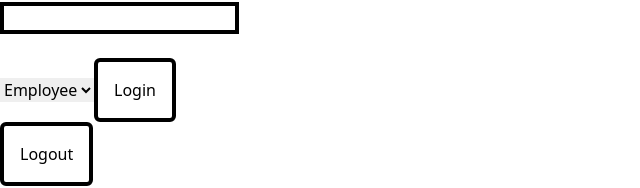
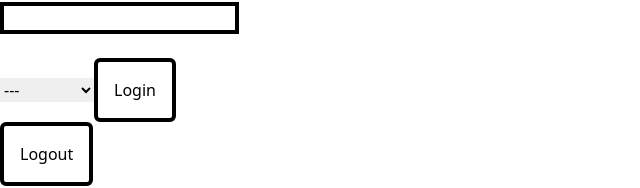
Before and after one commit to Ayush-3012/HireMe, a React (Vite) app in the folder frontend/: page /login in a window 1280 px wide. Shown: the part 126-314 px from the top of the page, without its empty margins (0-640 px from the left). Built offline with nearby package versions, Linux system fonts and the light colour scheme.

Commit message:
fixing route errors

```diff
--- a/frontend/src/auth/LoginPage.jsx
+++ b/frontend/src/auth/LoginPage.jsx
@@ -4,7 +4,7 @@ import { useAuth } from "../context/AuthContext.jsx";
 const LoginPage = () => {
   const [email, setEmail] = useState("");
   const [password, setPassword] = useState("");
-  const [userType, setUserType] = useState("employee");
+  const [userType, setUserType] = useState("");
 
   const auth = useAuth();
 
@@ -20,7 +20,7 @@ const LoginPage = () => {
   };
 
   const handleLogout = async () => {
-    auth.logoutAuth();
+    await auth.logoutAuth();
   };
   return (
     <>
@@ -44,6 +44,9 @@ const LoginPage = () => {
         <br />
         <br />
         <select value={userType} onChange={(e) => setUserType(e.target.value)}>
+          <option value="" disabled hidden>
+            ---
+          </option>
           <option value="employee">Employee</option>
           <option value="employer">Employer</option>
         </select>
--- a/frontend/src/context/AuthContext.jsx
+++ b/frontend/src/context/AuthContext.jsx
@@ -12,7 +12,7 @@ const AuthContext = createContext();
 export const AuthContextProvider = ({ children }) => {
   const [user, setUser] = useState(null);
   const [isAuthenticated, setIsAuthenticated] = useState(false);
-  const [userType, setUserType] = useState("employee");
+  const [userType, setUserType] = useState("");
   const [loading, setLoading] = useState(false);
 
   useEffect(() => {
--- a/frontend/src/services/authService.js
+++ b/frontend/src/services/authService.js
@@ -51,14 +51,13 @@ export const checkAuthStatus = async (userType) => {
 
 export const logoutUser = async (userType) => {
   try {
-    const res = await axios.get(
+    await axios.get(
       `${import.meta.env.VITE_API_ROUTES}/${getUserRoute(userType)}/logout`,
       {
         withCredentials: true,
       }
     );
-    const data = await res.data;
-    return data;
+
   } catch (error) {
     console.log(error);
   }
```
Also changed, not shown: 2 other files (tests, documents, lock files or other folders).
